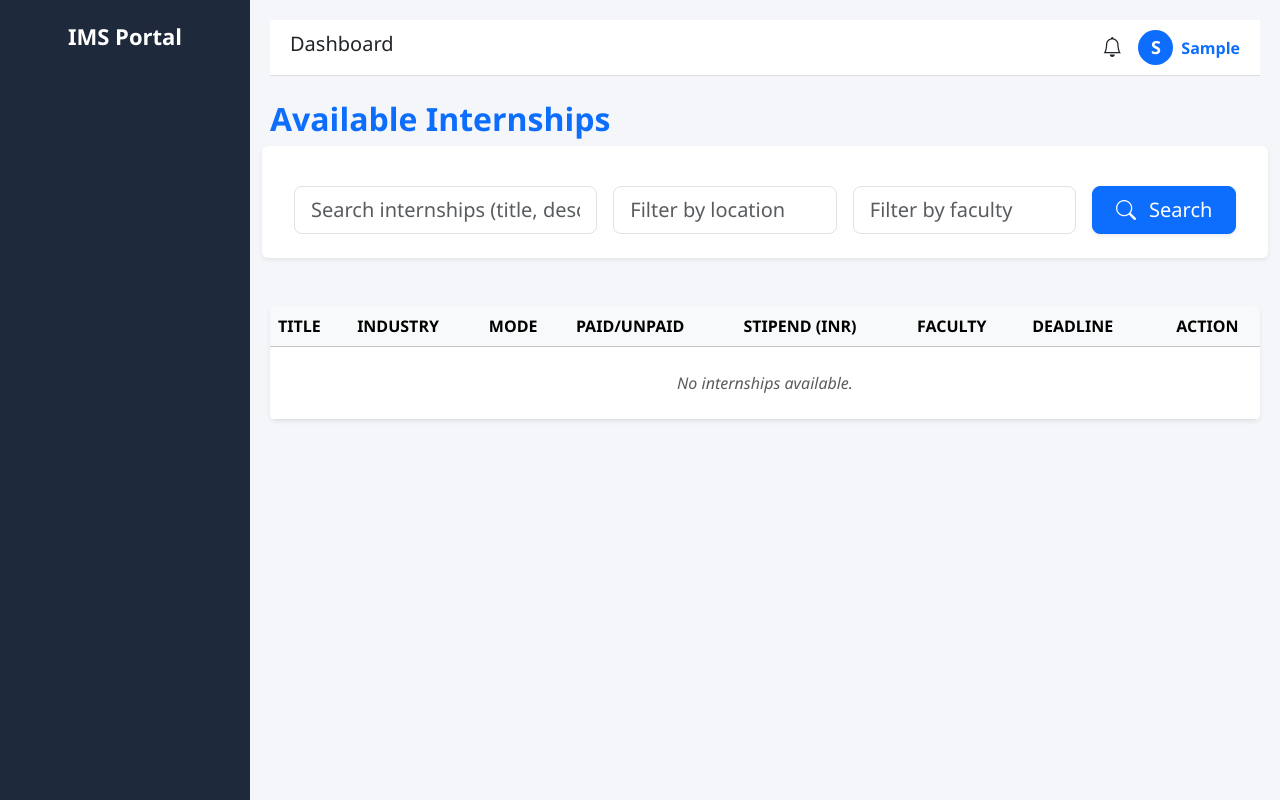
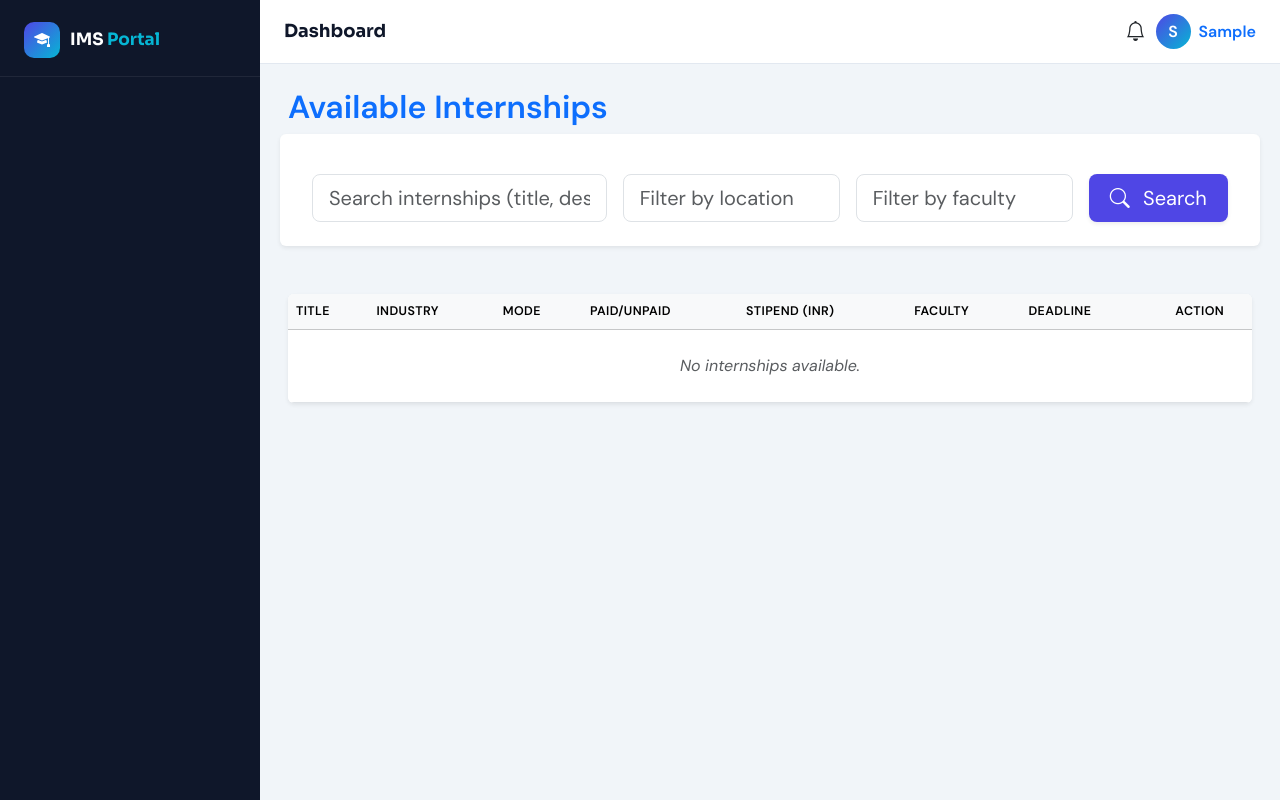
Before and after one commit to rajmohale/internship-management-system, a Django app: page /internships/ in a window 1280 px wide. Run offline with Django 5.2, Linux system fonts and the light colour scheme; the visitor is signed in with stand-in values (Sample User, id 1); data that the repository does not hold is empty.

Commit message:
Enhanced the UI

```diff
--- /dev/null
+++ b/static/css/portal-theme.css
@@ -0,0 +1,204 @@
+@import url('https://fonts.googleapis.com/css2?family=Sora:wght@300;400;500;600;700;800&family=DM+Sans:ital,wght@0,300;0,400;0,500;0,600;1,400&display=swap');
+
+:root {
+  --primary: #4f46e5;
+  --primary-light: #818cf8;
+  --primary-dark: #3730a3;
+  --accent: #06b6d4;
+  --success: #10b981;
+  --danger: #ef4444;
+  --warning: #f59e0b;
+  --bg: #f1f5f9;
+  --sidebar-bg: #0f172a;
+  --sidebar-text: #94a3b8;
+  --card-bg: #ffffff;
+  --text-primary: #0f172a;
+  --text-secondary: #64748b;
+  --text-muted: #94a3b8;
+  --border: #e2e8f0;
+  --header-h: 64px;
+  --sidebar-w: 260px;
+}
+
+* { box-sizing: border-box; }
+
+body {
+  margin: 0;
+  font-family: 'DM Sans', sans-serif;
+  background: var(--bg);
+  color: var(--text-primary);
+}
+
+.sidebar {
+  position: fixed;
+  top: 0;
+  left: 0;
+  width: var(--sidebar-w);
+  height: 100vh;
+  background: var(--sidebar-bg);
+  display: flex;
+  flex-direction: column;
+  z-index: 200;
+  overflow-y: auto;
+}
+
+.sidebar-logo {
+  padding: 22px 24px 18px;
+  border-bottom: 1px solid rgba(255, 255, 255, .07);
+}
+
+.logo-mark {
+  display: flex;
+  align-items: center;
+  gap: 10px;
+}
+
+.logo-icon {
+  width: 36px;
+  height: 36px;
+  border-radius: 10px;
+  background: linear-gradient(135deg, var(--primary), var(--accent));
+  display: flex;
+  align-items: center;
+  justify-content: center;
+  color: #fff;
+}
+
+.logo-text {
+  font-family: 'Sora', sans-serif;
+  font-size: 17px;
+  font-weight: 700;
+  color: #fff;
+}
+
+.logo-text span { color: var(--accent); }
+
+.nav-item {
+  display: flex;
+  align-items: center;
+  gap: 12px;
+  padding: 11px 20px;
+  margin: 3px 12px;
+  border-radius: 10px;
+  text-decoration: none;
+  color: var(--sidebar-text);
+  font-size: 14px;
+  transition: all .2s;
+}
+
+.nav-item:hover {
+  background: rgba(255, 255, 255, .08);
+  color: #fff;
+}
+
+.nav-item.active {
+  background: rgba(79, 70, 229, .25);
+  color: #fff;
+}
+
+.main-header {
+  position: fixed;
+  top: 0;
+  left: var(--sidebar-w);
+  right: 0;
+  height: var(--header-h);
+  background: #fff;
+  border-bottom: 1px solid var(--border);
+  display: flex;
+  align-items: center;
+  justify-content: space-between;
+  padding: 0 24px;
+  z-index: 100;
+}
+
+.header-title {
+  font-family: 'Sora', sans-serif;
+  font-size: 18px;
+  font-weight: 700;
+}
+
+.header-actions {
+  display: flex;
+  align-items: center;
+  gap: 10px;
+}
+
+.main-content {
+  margin-left: var(--sidebar-w);
+  padding-top: var(--header-h);
+  min-height: 100vh;
+}
+
+.content-inner {
+  padding: 24px 28px;
+}
+
+.card {
+  border-radius: 16px;
+  border: 1px solid var(--border);
+  box-shadow: 0 8px 24px rgba(0, 0, 0, .05);
+}
+
+.btn-primary {
+  background: var(--primary);
+  border: none;
+}
+
+.btn-primary:hover {
+  background: var(--primary-dark);
+}
+
+.table thead th {
+  font-size: .78rem;
+  letter-spacing: .4px;
+}
+
+.table tbody tr:hover {
+  background: #eef2ff;
+}
+
+.profile-img {
+  width: 35px;
+  height: 35px;
+  border-radius: 50%;
+  object-fit: cover;
+}
+
+.profile-initial {
+  width: 35px;
+  height: 35px;
+  border-radius: 50%;
+  background: linear-gradient(135deg, var(--primary), var(--accent));
+  color: #fff;
+  display: flex;
+  align-items: center;
+  justify-content: center;
+  font-weight: 700;
+}
+
+.notification-badge {
+  position: absolute;
+  top: -6px;
+  right: -6px;
+  font-size: 10px;
+}
+
+@media (max-width: 768px) {
+  .sidebar {
+    position: static;
+    width: 100%;
+    height: auto;
+  }
+  .main-header {
+    position: static;
+    margin-left: 0;
+    left: 0;
+  }
+  .main-content {
+    margin-left: 0;
+    padding-top: 0;
+  }
+  .content-inner {
+    padding: 16px;
+  }
+}
--- a/templates/base.html
+++ b/templates/base.html
@@ -1,137 +1,65 @@
 <!DOCTYPE html>
 <html lang="en">
 <head>
+    {% load static %}
     <meta charset="UTF-8">
     <title>{% block title %}Internship Management System{% endblock %}</title>
 
     <!-- Bootstrap CSS -->
     <link href="https://cdn.jsdelivr.net/npm/bootstrap@5.3.2/dist/css/bootstrap.min.css" rel="stylesheet">
     <link href="https://cdn.jsdelivr.net/npm/bootstrap-icons@1.11.1/font/bootstrap-icons.css" rel="stylesheet">
+    <link href="{% static 'css/portal-theme.css' %}" rel="stylesheet">
 
     <!-- Chart.js -->
     <script src="https://cdn.jsdelivr.net/npm/chart.js"></script>
 
-    <style>
-        body {
-            background: #f4f6f9;
-            font-family: 'Segoe UI', Tahoma, Geneva, Verdana, sans-serif;
-        }
-
-        /* SIDEBAR */
-        .sidebar {
-            height: 100vh;
-            width: 250px;
-            position: fixed;
-            left: 0;
-            top: 0;
-            background: #1e293b;
-            color: white;
-            padding-top: 20px;
-        }
-        .sidebar a {
-            color: #cbd5e1;
-            display: block;
-            padding: 12px 20px;
-            text-decoration: none;
-            transition: 0.3s;
-        }
-        .sidebar a:hover {
-            background: #334155;
-            color: white;
-        }
-        .sidebar-title {
-            font-size: 22px;
-            font-weight: bold;
-            text-align: center;
-            margin-bottom: 20px;
-        }
-
-        /* CONTENT */
-        .content {
-            margin-left: 250px;
-            padding: 20px;
-        }
-
-        /* TOPBAR */
-        .topbar {
-            background: white;
-            padding: 10px 20px;
-            border-bottom: 1px solid #ddd;
-            display: flex;
-            justify-content: space-between;
-            align-items: center;
-        }
-
-        .profile-img {
-            width: 35px;
-            height: 35px;
-            border-radius: 50%;
-            object-fit: cover;
-        }
-
-        .profile-initial {
-            width: 35px;
-            height: 35px;
-            border-radius: 50%;
-            background-color: #0d6efd;
-            color: white;
-            display: flex;
-            align-items: center;
-            justify-content: center;
-            font-weight: bold;
-            font-size: 18px;
-        }
-
-        .notification-badge {
-            position: absolute;
-            top: -5px;
-            right: -5px;
-            font-size: 10px;
-        }
-    </style>
+    <style>.sidebar-menu{padding:12px 0}.page-wrap{min-height:100vh}</style>
 </head>
 <body>
 
     <!-- SIDEBAR -->
     <div class="sidebar">
-        <div class="sidebar-title">IMS Portal</div>
-        <ul class="list-unstyled">
+        <div class="sidebar-logo">
+            <div class="logo-mark">
+                <div class="logo-icon"><i class="bi bi-mortarboard-fill"></i></div>
+                <div class="logo-text">IMS <span>Portal</span></div>
+            </div>
+        </div>
+        <ul class="list-unstyled sidebar-menu">
             {% if user.is_authenticated %}
                 {% if user.role == "admin" %}
-                    <li><a href="{% url 'admin_dashboard' %}"><i class="bi bi-speedometer2"></i> Dashboard</a></li>
-                    <li><a href="{% url 'pending_approvals' %}"><i class="bi bi-file-earmark-check"></i> Offer Letter Approvals</a></li>
-                    <li><a href="{% url 'pending_faculty' %}"><i class="bi bi-person-badge"></i> Faculty Approvals</a></li>
-                    <li><a href="{% url 'pending_students' %}"><i class="bi bi-person-check"></i> Student Approvals</a></li>
-                    <li><a href="{% url 'internship_list' %}"><i class="bi bi-briefcase"></i> View Internships</a></li>
+                    <li><a class="nav-item" href="{% url 'admin_dashboard' %}"><i class="bi bi-speedometer2"></i> Dashboard</a></li>
+                    <li><a class="nav-item" href="{% url 'pending_approvals' %}"><i class="bi bi-file-earmark-check"></i> Offer Letter Approvals</a></li>
+                    <li><a class="nav-item" href="{% url 'pending_faculty' %}"><i class="bi bi-person-badge"></i> Faculty Approvals</a></li>
+                    <li><a class="nav-item" href="{% url 'pending_students' %}"><i class="bi bi-person-check"></i> Student Approvals</a></li>
+                    <li><a class="nav-item" href="{% url 'internship_list' %}"><i class="bi bi-briefcase"></i> View Internships</a></li>
                 {% endif %}
 
                 {% if user.role == "faculty" %}
-                    <li><a href="{% url 'faculty_dashboard' %}"><i class="bi bi-speedometer2"></i> Dashboard</a></li>
-                    <li><a href="{% url 'pending_students' %}"><i class="bi bi-person-check"></i> Student Approvals</a></li>
-                    <li><a href="{% url 'pending_approvals' %}"><i class="bi bi-file-earmark-check"></i> Offer Letter Approvals</a></li>
-                    <li><a href="{% url 'internship_list' %}"><i class="bi bi-briefcase"></i> View Internships</a></li>
-                    <li><a href="{% url 'faculty_applications' %}"><i class="bi bi-people"></i> Applications</a></li>
-                    <li><a href="{% url 'add_internship' %}"><i class="bi bi-plus-circle"></i> Add Internship</a></li>
+                    <li><a class="nav-item" href="{% url 'faculty_dashboard' %}"><i class="bi bi-speedometer2"></i> Dashboard</a></li>
+                    <li><a class="nav-item" href="{% url 'pending_students' %}"><i class="bi bi-person-check"></i> Student Approvals</a></li>
+                    <li><a class="nav-item" href="{% url 'pending_approvals' %}"><i class="bi bi-file-earmark-check"></i> Offer Letter Approvals</a></li>
+                    <li><a class="nav-item" href="{% url 'internship_list' %}"><i class="bi bi-briefcase"></i> View Internships</a></li>
+                    <li><a class="nav-item" href="{% url 'faculty_applications' %}"><i class="bi bi-people"></i> Applications</a></li>
+                    <li><a class="nav-item" href="{% url 'add_internship' %}"><i class="bi bi-plus-circle"></i> Add Internship</a></li>
                 {% endif %}
 
                 {% if user.role == "student" %}
-                    <li><a href="{% url 'student_dashboard' %}"><i class="bi bi-speedometer2"></i> Dashboard</a></li>
-                    <li><a href="{% url 'internship_list' %}"><i class="bi bi-search"></i> Browse Internships</a></li>
-                    <li><a href="{% url 'my_applications' %}"><i class="bi bi-file-earmark-text"></i> My Applications</a></li>
-                    <li><a href="{% url 'permission_list_student' %}"><i class="bi bi-shield-check"></i> My Permissions</a></li>
+                    <li><a class="nav-item" href="{% url 'student_dashboard' %}"><i class="bi bi-speedometer2"></i> Dashboard</a></li>
+                    <li><a class="nav-item" href="{% url 'internship_list' %}"><i class="bi bi-search"></i> Browse Internships</a></li>
+                    <li><a class="nav-item" href="{% url 'my_applications' %}"><i class="bi bi-file-earmark-text"></i> My Applications</a></li>
+                    <li><a class="nav-item" href="{% url 'permission_list_student' %}"><i class="bi bi-shield-check"></i> My Permissions</a></li>
                 {% endif %}
             {% endif %}
         </ul>
     </div>
 
     <!-- MAIN CONTENT -->
-    <div class="content">
+    <div class="page-wrap">
+    <header class="main-header">
+        <div class="header-title">{% block page_title %}Dashboard{% endblock %}</div>
 
-        <!-- TOPBAR -->
-        <div class="topbar">
-            <h5>{% block page_title %}Dashboard{% endblock %}</h5>
-
-            <div class="d-flex align-items-center gap-3">
+        <div class="header-actions">
 
             <!-- NOTIFICATIONS -->
             <div class="dropdown position-relative">
@@ -185,10 +113,10 @@
             </div>
 
         </div>
-        </div>
+    </header>
 
-        <!-- PAGE CONTENT -->
-        <div class="mt-4">
+    <main class="main-content">
+        <div class="content-inner">
             {% if messages %}
                 {% for message in messages %}
                     <div class="alert alert-{{ message.tags }}">{{ message }}</div>
@@ -197,7 +125,7 @@
 
             {% block content %}{% endblock %}
         </div>
-
+    </main>
     </div>
 
     <!-- Bootstrap JS -->
```
Lines whose indentation alone changed are shown as unchanged.
